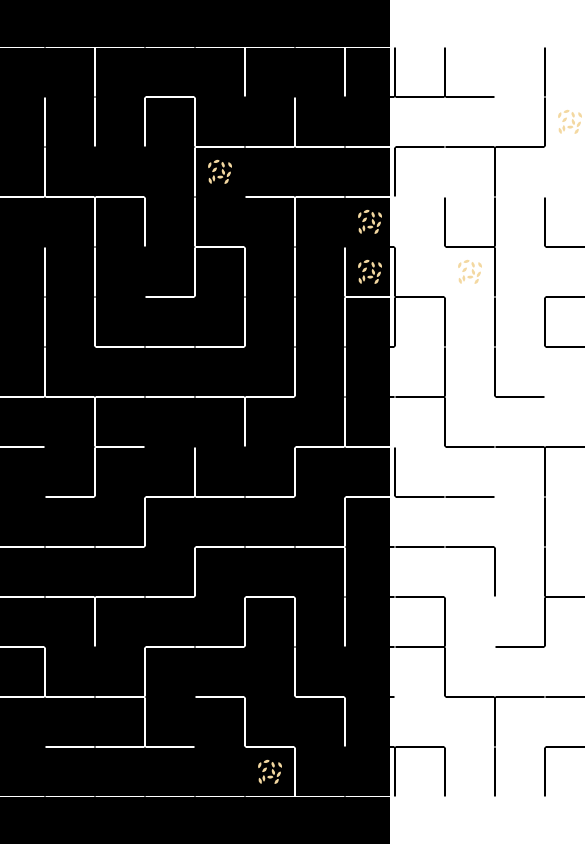
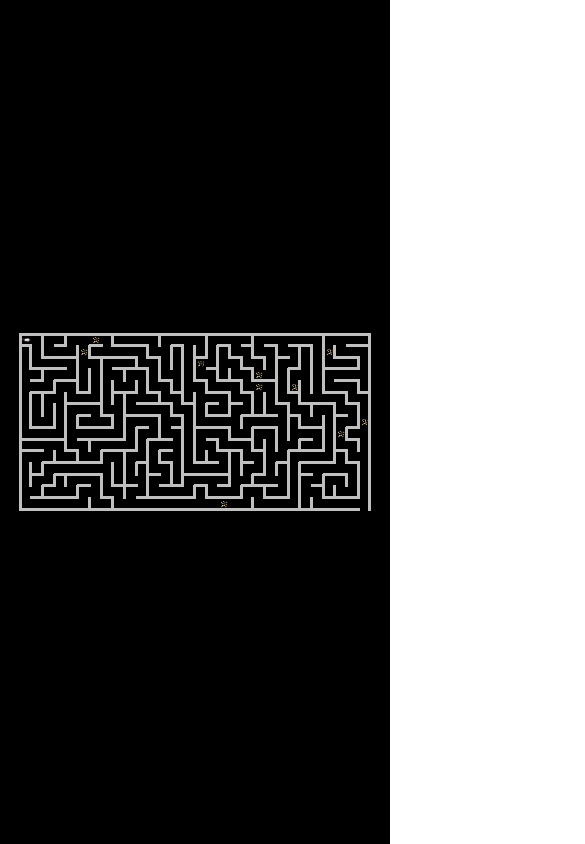
Before and after one commit to bence-toth/maze, a React (Create React App) app: page / in a window 390 px wide. Shown: the top 844 px of the page, 585 px wide, since content can reach past the window. Built offline with nearby package versions, Linux system fonts and the light colour scheme.

Commit message:
Made it responsive

```diff
--- a/src/Maze.css
+++ b/src/Maze.css
@@ -1,6 +1,32 @@
 .maze {
   display: flex;
   flex-direction: column;
+  position: relative;
+
+  --wall-color: hsl(0deg 0% 75%);
+  --cell-size: min(3vw, 5.25vh);
+}
+
+.maze::before {
+  content: "";
+  width: 100%;
+  top: 0;
+  left: 0;
+  height: 1px;
+  position: absolute;
+  background-color: var(--wall-color);
+  outline: 0.5px solid var(--wall-color);
+}
+
+.maze::after {
+  content: "";
+  height: 100%;
+  top: 0;
+  left: 0;
+  width: 1px;
+  position: absolute;
+  background-color: var(--wall-color);
+  outline: 0.5px solid var(--wall-color);
 }
 
 .maze-row {
@@ -13,25 +39,31 @@
   flex-direction: row;
   align-items: center;
   justify-content: center;
-  width: 50px;
-  height: 50px;
-  border: 1px solid black;
+  width: var(--cell-size);
+  height: var(--cell-size);
+  position: relative;
 }
 
-.maze-cell.wall-top {
-  border-top: 1px solid white;
+.maze-cell.wall-right::before {
+  content: "";
+  height: 100%;
+  right: 0;
+  top: 0;
+  width: 1px;
+  position: absolute;
+  background-color: var(--wall-color);
+  outline: 0.5px solid var(--wall-color);
 }
 
-.maze-cell.wall-right {
-  border-right: 1px solid white;
-}
-
-.maze-cell.wall-bottom {
-  border-bottom: 1px solid white;
-}
-
-.maze-cell.wall-left {
-  border-left: 1px solid white;
+.maze-cell.wall-bottom::after {
+  content: "";
+  width: 100%;
+  bottom: 0;
+  left: 0;
+  height: 1px;
+  position: absolute;
+  background-color: var(--wall-color);
+  outline: 0.5px solid var(--wall-color);
 }
 
 .maze-cell.has-food {
--- a/src/Maze.tsx
+++ b/src/Maze.tsx
@@ -10,7 +10,6 @@ import "./Maze.css";
 type WallKey = "hasWallTop" | "hasWallRight" | "hasWallBottom" | "hasWallLeft";
 
 // TODO: Win game when all food is found and hero is out
-// TODO: Improve visuals and make it responsive
 // TODO: Add controller support
 
 interface DirectionConfig {
@@ -54,7 +53,7 @@ interface FoodCell {
 }
 
 const Maze = () => {
-  const maze = useMemo(() => generateMaze(20, 15), []);
+  const maze = useMemo(() => generateMaze(30, 15), []);
 
   const [foodCells, setFoodCells] = useState<FoodCell[]>([]);
 
```
